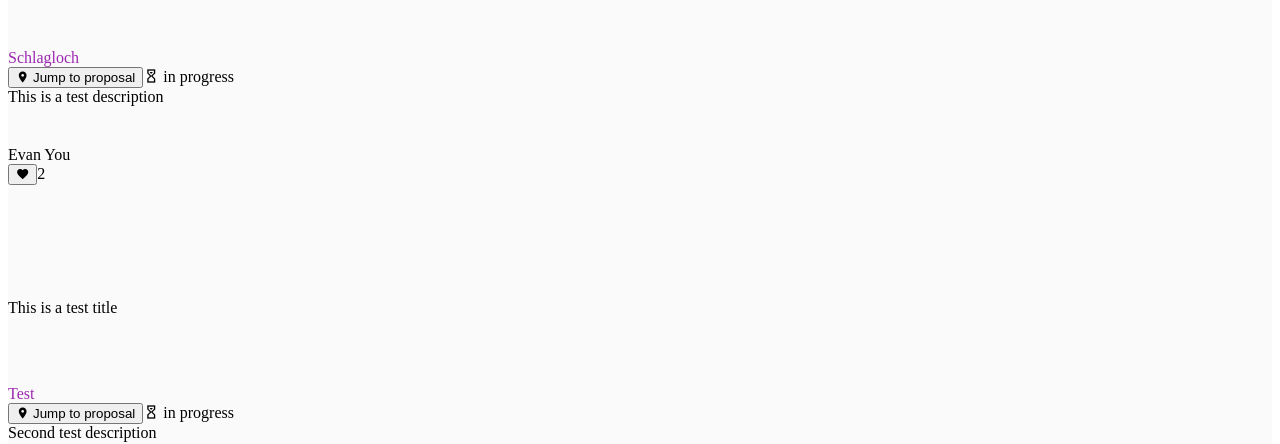
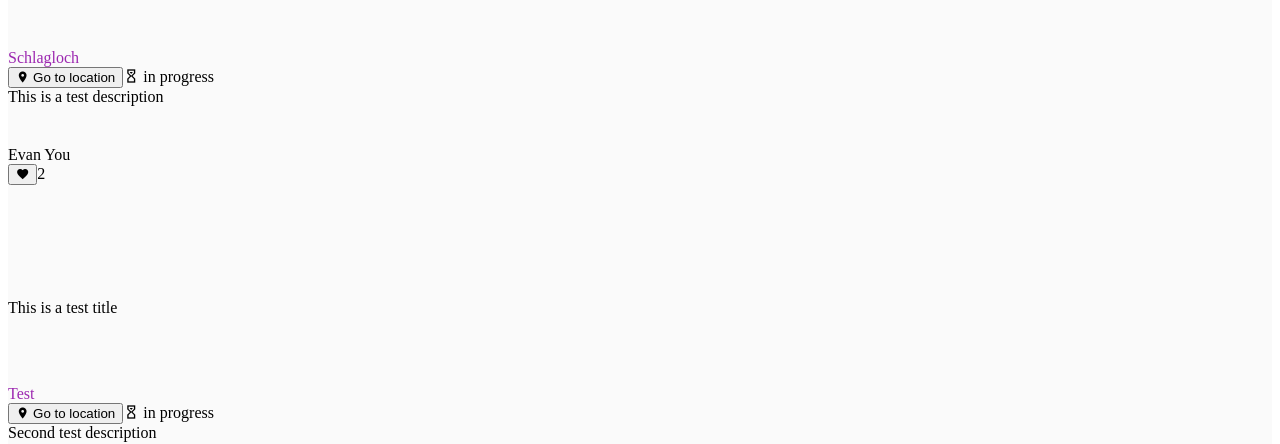
Before and after one commit to CCT-JunITer/starthack-frontend, a Vue app: page /vote in a window 1280 px wide. Shown: the part 365-809 px from the top of the page. Built offline with nearby package versions, Linux system fonts and the light colour scheme; a small style sheet from the web is missing.

Commit message:
feat: add go to proposals function

```diff
--- a/src/views/Map.vue
+++ b/src/views/Map.vue
@@ -27,6 +27,9 @@
           <p class="mt-1">{{ proposal.title }}</p>
           <h2>Description</h2>
           <p class="mt-1">{{ proposal.description }}</p>
+          <h2>Votes</h2>
+          <p class="mt-1">{{ proposal.votes }}</p>
+          <v-btn elevation="2" @click="goToProposals">Go to proposals</v-btn>
         </l-popup>
       </l-marker>
     </l-map>
@@ -126,6 +129,10 @@ export default class Map extends Vue {
     return this.userLocation.length === 2 ? this.userLocation : this.startCoordinates;
   }
 
+  goToProposals(): void {
+    this.$router.push('/vote');
+  }
+
   printCoordinates = (event: LeafletMouseEvent): void => {
     console.log(event.latlng);
   }
--- a/src/views/vote/VoteView.vue
+++ b/src/views/vote/VoteView.vue
@@ -43,7 +43,7 @@
                 <v-icon>
                   mdi-map-marker
                 </v-icon>
-                Jump to proposal
+                Go to location
               </v-btn>
             <v-chip>
               <v-icon color="purple">
```
